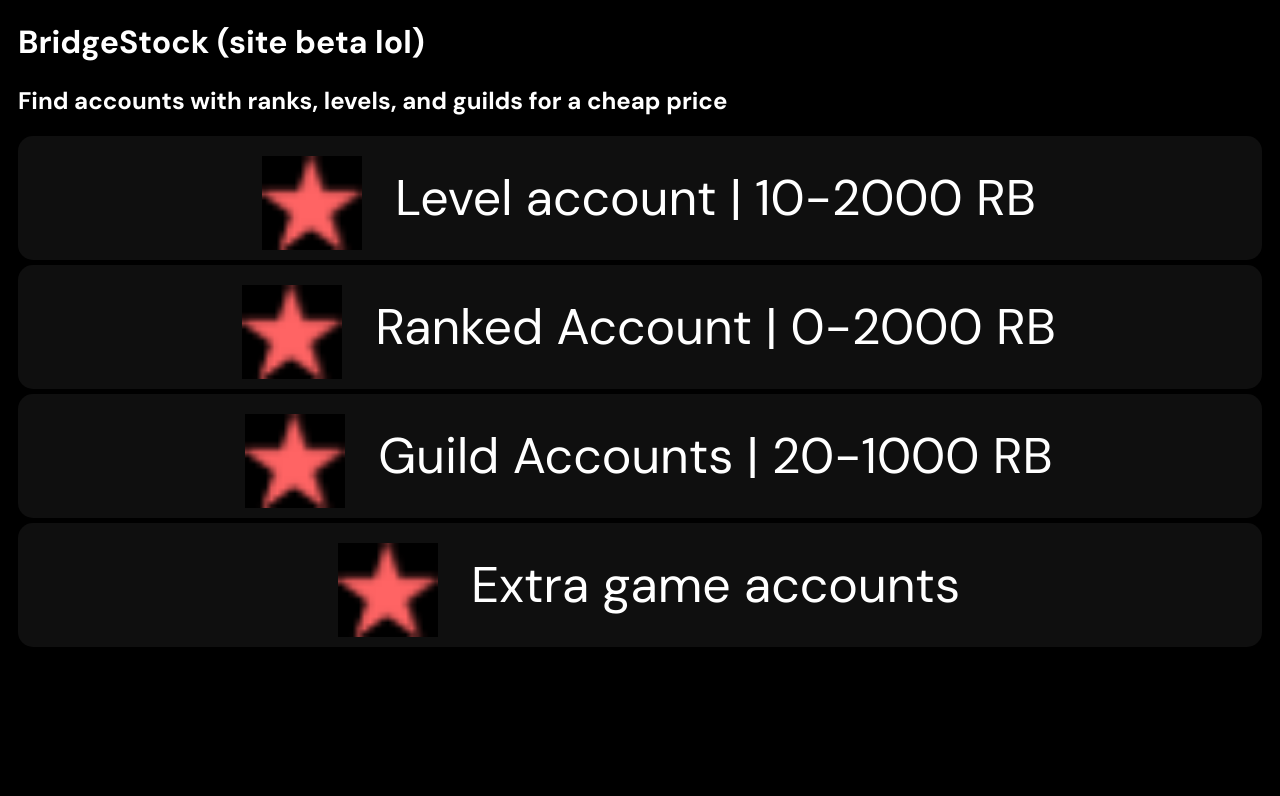
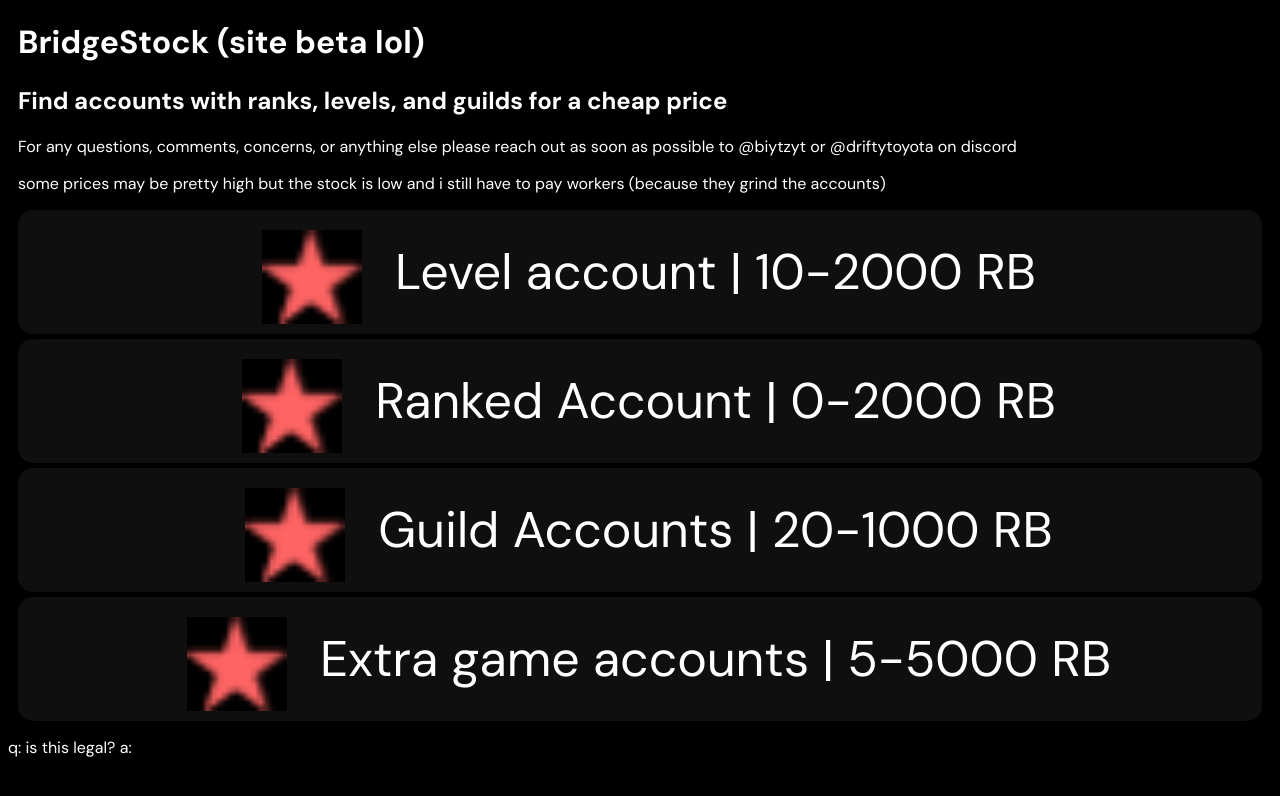
Before and after one commit to bridgeshop/bridgeshop.github.io, a plain HTML site: page index.html in a window 1280 px wide. Drawn offline with Linux system fonts and the light colour scheme.

Commit message:
Update index.html

```diff
--- a/index.html
+++ b/index.html
@@ -66,6 +66,8 @@
   <div id="home" class="content">
     <h1>BridgeStock (site beta lol)</h1>
     <h2>Find accounts with ranks, levels, and guilds for a cheap price</h2>
+    <p>For any questions, comments, concerns, or anything else please reach out as soon as possible to @biytzyt or @driftytoyota on discord</p>
+    <p>some prices may be pretty high but the stock is low and i still have to pay workers (because they grind the accounts)</p>
 
     <div class="accs">
       <div onclick="showPage('level')" class="Stars">
@@ -85,11 +87,13 @@
 
       <div onclick="showPage('extras')" class="Extras">
         <img src="https://raw.githubusercontent.com/bridgeshop/bridgeshop.github.io/refs/heads/main/star.png" />
-        <a>Extra game accounts</a>
+        <a>Extra game accounts | 5-5000 RB</a>
       </div>
 
     </div>
   </div>
+
+  <p>q: is this legal? a: </p>
 
 
   <div id="level" class="lvlshop">
```
